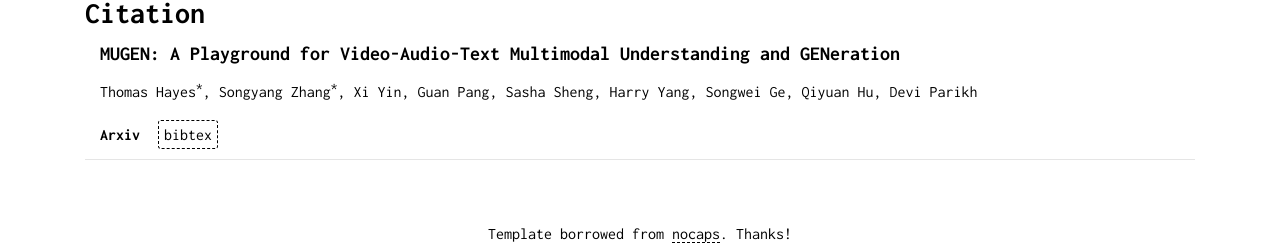
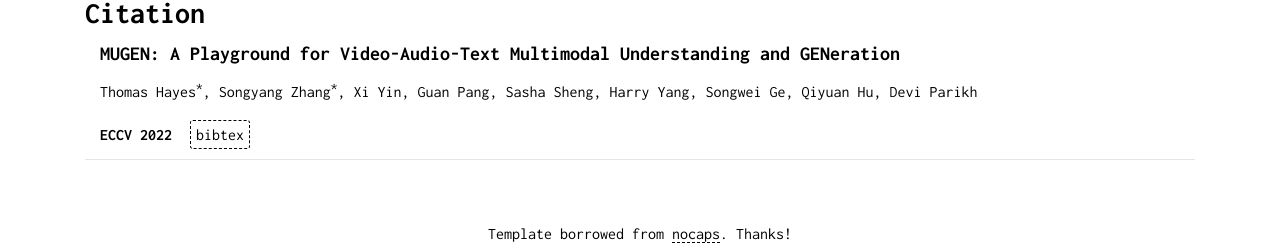
Before and after one commit to mugen-org/mugen-org.github.io, a Jekyll site: the page built from _pages/home.md, in a window 1280 px wide and 900 px high, scrolled down 579 px. Shown: the part 648-897 px from the top of the window. Built offline with Jekyll 4.4.1, drawn with Linux system fonts in a browser that asks for light colours.

Commit message:
Update home.md

```diff
--- a/_pages/home.md
+++ b/_pages/home.md
@@ -45,7 +45,7 @@ permalink: "/"
   <!-- arxiv and website link -->
   <div class="paper-links col-md-12 col-sm-12 col-xs-12">
     <span class="paper-link">
-      <b>Arxiv</b>
+      <b>ECCV 2022</b>
     </span>
     <a class="paper-link button-div" href="static/bibliography/bibtex.txt" target="_blank">
       bibtex
```
